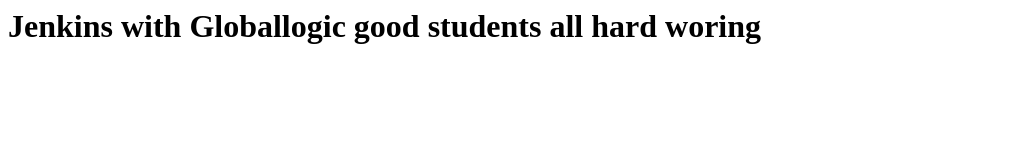
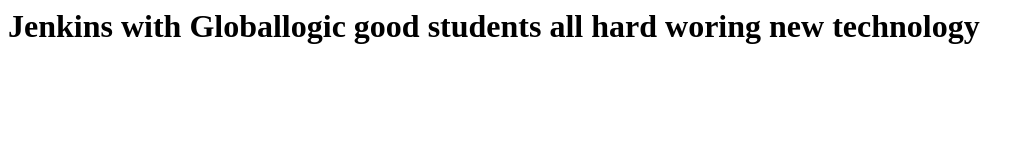
Before and after one commit to suhasini7131/website2, a plain HTML site: page index.html in a window 1280 px wide. Shown: the whole page, without its empty margins (0-1032 px from the left). Drawn offline with Linux system fonts and the light colour scheme.

Commit message:
Update index.html

```diff
--- a/index.html
+++ b/index.html
@@ -5,6 +5,7 @@
 <body>
 <h1>
 Jenkins with Globallogic good students all hard woring
+  new technology
 </h1>
 </body>
 </html>
```
